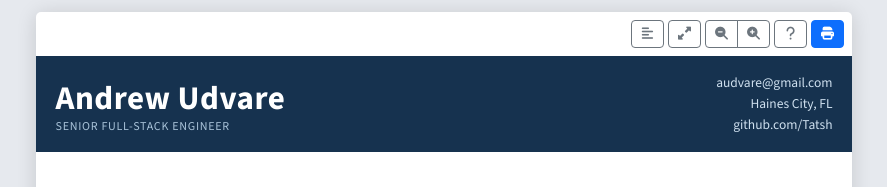
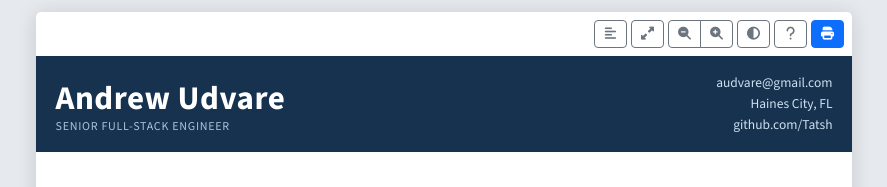
Before and after one commit to Tatsh/tatsh.github.io, a Jekyll site: the page built from index.md, in a window 1280 px wide. Shown: the top 187 px of the page, without its empty margins (196-1083 px from the left). Built offline with Jekyll 4.4.1, drawn with Linux system fonts in a browser that asks for light colours.

Commit message:
project: add dark mode
Follows the operating system by default through prefers-color-scheme. A
toolbar button cycles between following the system, light, and dark; the two
pinned states are remembered, and returning to auto resumes tracking the
system, including changes made while the page is open.

The colour tokens are now semantic rather than named after a colour. The
masthead background and the heading text shared one value in light mode but
have to diverge in dark, so they are separate tokens, along with the sheet,
the page backdrop, the masthead foreground, and the keyboard chips.

The printed sheet is unaffected: the print rules restate the light palette,
so a dark screen still produces the same one-page PDF on letter and A4.

Bootstrap components read data-bs-theme, which needs the resolved theme
rather than auto, so it is tracked separately and updated when the system
preference changes. A small script in the document head applies a pinned
theme before first paint to avoid a flash of the wrong one.

Signed-off-by: Andrew Udvare <audvare@gmail.com>

```diff
--- a/_includes/help-dialog.html
+++ b/_includes/help-dialog.html
@@ -5,6 +5,8 @@
     <dd>Toolbar button. Hidden on narrow screens.</dd>
     <dt>Page width or full window</dt>
     <dd>Toolbar button. Hidden unless the window is wider than the page.</dd>
+    <dt>Theme</dt>
+    <dd>Toolbar button, cycling between following the system, light, and dark.</dd>
     <dt>Text size</dt>
     <dd>
       The magnifier buttons, or <kbd>Ctrl</kbd> <kbd>+</kbd> and <kbd>Ctrl</kbd> <kbd>-</kbd>.
--- a/_includes/toolbar.html
+++ b/_includes/toolbar.html
@@ -40,6 +40,10 @@
       <span class="visually-hidden">Increase text size</span>
     </button>
   </span>
+  <button id="theme-toggle" type="button" class="btn btn-sm btn-outline-secondary">
+    <i id="theme-icon" class="fa-solid fa-circle-half-stroke" aria-hidden="true"></i>
+    <span class="visually-hidden" id="theme-label">Theme: follow the system</span>
+  </button>
   <button id="help-btn" type="button" class="btn btn-sm btn-outline-secondary">
     <i class="fa-solid fa-question" aria-hidden="true"></i>
     <span class="visually-hidden">Keyboard shortcuts and gestures</span>
--- a/_layouts/resume.html
+++ b/_layouts/resume.html
@@ -33,6 +33,20 @@
       referrerpolicy="no-referrer"
     />
     <link rel="stylesheet" href="{{ '/assets/css/resume.css' | relative_url }}" />
+    <script>
+      // Applied before first paint so a pinned theme does not flash the other
+      // one. 'auto' is the default and needs no attribute: CSS follows the OS.
+      try {
+        var t = window.localStorage.getItem('resume-theme');
+        if (t) document.documentElement.setAttribute('data-theme', t);
+        var dark =
+          t === 'dark' ||
+          (t !== 'light' && window.matchMedia('(prefers-color-scheme: dark)').matches);
+        document.documentElement.setAttribute('data-bs-theme', dark ? 'dark' : 'light');
+      } catch (e) {
+        /* Storage unavailable; fall back to following the OS. */
+      }
+    </script>
   </head>
 
   <body>
--- a/_sass/_resume.scss
+++ b/_sass/_resume.scss
@@ -76,20 +76,68 @@
 }
 
 :root {
-  --navy: #16324f;
-  --navy-deep: #0e2338;
+  /* Tokens are semantic rather than named after a colour, because the masthead
+     background and the heading text share one value in light mode but must
+     diverge in dark. */
+  --masthead-bg: #16324f;
+  --masthead-fg: #fff;
+  --masthead-link: #cfe0ef;
+  --masthead-muted: #a9c3d9;
+  --heading: #16324f;
   --accent: #2f6690;
   --accent-soft: #e7eef5;
   --rule: #d3dae3;
   --ink: #1a1d23;
   --muted: #56606e;
   --panel: #f2f5f9;
+  --sheet: #fff;
+  --page-bg: #e6e9ee;
+  --kbd-bg: #16324f;
+  --kbd-fg: #fff;
+  --on-accent: #fff;
+  --backdrop: 14, 35, 56;
+  --shadow: 0, 0, 0;
 
   /* Source Sans 3 throughout. Its moderate x-height keeps more words per
      line than Inter or Open Sans at the same size, which is what buys the
      printed sheet a full point of type over a wider family. */
   --font-body: 'Source Sans 3', 'Source Sans Fallback', 'Helvetica Neue', Arial, sans-serif;
   --font-head: var(--font-body);
+}
+
+/* Dark palette. Applied when the OS asks for dark and the reader has not
+   pinned light, or when they have pinned dark outright. Both selectors carry
+   the same specificity as each other and as the print override below, so
+   source order decides, and print comes last. */
+@mixin dark-tokens {
+  --masthead-bg: #0d1b28;
+  --masthead-fg: #e9f0f7;
+  --masthead-link: #9dc3e3;
+  --masthead-muted: #7f9cb5;
+  --heading: #9dc3e3;
+  --accent: #6cb0e8;
+  --accent-soft: #1b2a38;
+  --rule: #2b3440;
+  --ink: #dde5ed;
+  --muted: #98a5b3;
+  --panel: #161d25;
+  --sheet: #10161d;
+  --page-bg: #080b0f;
+  --kbd-bg: #6cb0e8;
+  --kbd-fg: #0d1b28;
+  --on-accent: #0d1b28;
+  --backdrop: 0, 0, 0;
+  --shadow: 0, 0, 0;
+}
+
+@media (prefers-color-scheme: dark) {
+  :root:not([data-theme='light']) {
+    @include dark-tokens;
+  }
+}
+
+:root[data-theme='dark'] {
+  @include dark-tokens;
 }
 
 /* Driven by the text-size controls. Deliberately a custom property rather
@@ -118,7 +166,7 @@
 
 .resume {
   max-width: 8.5in;
-  background: #fff;
+  background: var(--sheet);
 }
 
 a {
@@ -128,13 +176,13 @@
 /* ---------- Masthead band ---------- */
 
 .masthead {
-  background: var(--navy);
-  color: #fff;
+  background: var(--masthead-bg);
+  color: var(--masthead-fg);
   padding: 1.1rem 1.3rem;
 }
 
 .masthead a {
-  color: #cfe0ef;
+  color: var(--masthead-link);
   text-decoration: none;
 }
 
@@ -143,11 +191,11 @@
   font-weight: 700;
   letter-spacing: 0.015em;
   line-height: 1;
-  color: #fff;
+  color: var(--masthead-fg);
 }
 
 .tagline {
-  color: #a9c3d9;
+  color: var(--masthead-muted);
   letter-spacing: 0.06em;
   text-transform: uppercase;
   font-size: 0.8rem;
@@ -157,7 +205,7 @@
 .contact {
   font-size: 0.9rem;
   line-height: 1.55;
-  color: #cfe0ef;
+  color: var(--masthead-link);
 }
 
 .body-pad {
@@ -172,7 +220,7 @@
   font-weight: 700;
   letter-spacing: 0.14em;
   text-transform: uppercase;
-  color: var(--navy);
+  color: var(--heading);
   border-bottom: 1px solid var(--rule);
   padding: 0 0 0.2rem 0.6rem;
   margin-bottom: 0.5rem;
@@ -200,7 +248,7 @@
 .job-title {
   font-size: 1.05rem;
   font-weight: 700;
-  color: var(--navy);
+  color: var(--heading);
 }
 
 .job-title .role {
@@ -210,7 +258,7 @@
 
 .dates {
   font-size: 0.8rem;
-  color: var(--navy);
+  color: var(--heading);
   white-space: nowrap;
   background: var(--accent-soft);
   border-radius: 2px;
@@ -294,7 +342,7 @@
 .proj-name,
 .up-name {
   font-weight: 700;
-  color: var(--navy);
+  color: var(--heading);
 }
 
 /* ---------- Toolbar ---------- */
@@ -321,8 +369,9 @@
   border-radius: 6px;
   padding: 18px 21px 16px;
   font-size: 14px;
+  background: var(--sheet);
   color: var(--ink);
-  box-shadow: 0 8px 40px rgba(0, 0, 0, 0.3);
+  box-shadow: 0 8px 40px rgba(var(--shadow), 0.3);
 }
 
 /* A dialog toggles display, which is not animatable on its own. Listing
@@ -348,11 +397,11 @@
 }
 
 #help-dialog::backdrop {
-  background: rgba(14, 35, 56, 0);
+  background: rgba(var(--backdrop), 0);
 }
 
 #help-dialog[open]::backdrop {
-  background: rgba(14, 35, 56, 0.45);
+  background: rgba(var(--backdrop), 0.45);
 }
 
 @starting-style {
@@ -362,7 +411,7 @@
   }
 
   #help-dialog[open]::backdrop {
-    background: rgba(14, 35, 56, 0);
+    background: rgba(var(--backdrop), 0);
   }
 }
 
@@ -382,7 +431,7 @@
   font-weight: 700;
   letter-spacing: 0.12em;
   text-transform: uppercase;
-  color: var(--navy);
+  color: var(--heading);
   border-bottom: 1px solid var(--rule);
   padding-bottom: 5px;
   margin-bottom: 11px;
@@ -394,7 +443,7 @@
 
 #help-dialog dt {
   font-weight: 700;
-  color: var(--navy);
+  color: var(--heading);
 }
 
 #help-dialog dd {
@@ -413,8 +462,8 @@
   font-size: 0.82em;
   padding: 0.1em 0.4em;
   border-radius: 3px;
-  background: var(--navy);
-  color: #fff;
+  background: var(--kbd-bg);
+  color: var(--kbd-fg);
 }
 
 /* Pinned in pixels rather than rem so the text-size control resizes the
@@ -449,7 +498,7 @@
 
 .expand-btn:hover,
 .expand-btn:focus-visible {
-  color: #fff;
+  color: var(--on-accent);
   background: var(--accent);
 }
 
@@ -487,13 +536,13 @@
 
 @media screen {
   body {
-    background: #e6e9ee;
+    background: var(--page-bg);
   }
 
   /* An even 12px frame all round. Deliberately px rather than rem so the
      text-size control resizes the content, not the gap around it. */
   .resume {
-    box-shadow: 0 2px 20px rgba(0, 0, 0, 0.14);
+    box-shadow: 0 2px 20px rgba(var(--shadow), 0.14);
     border-radius: 5px;
     overflow: hidden;
     margin: 12px auto;
@@ -571,6 +620,27 @@
     margin: 0;
   }
 
+  /* The sheet is always light, whatever the screen is showing. Matches the
+     specificity of the dark selectors above and comes later, so it wins. */
+  :root,
+  :root[data-theme] {
+    --masthead-bg: #16324f;
+    --masthead-fg: #fff;
+    --masthead-link: #cfe0ef;
+    --masthead-muted: #a9c3d9;
+    --heading: #16324f;
+    --accent: #2f6690;
+    --accent-soft: #e7eef5;
+    --rule: #d3dae3;
+    --ink: #1a1d23;
+    --muted: #56606e;
+    --panel: #f2f5f9;
+    --sheet: #fff;
+    --kbd-bg: #16324f;
+    --kbd-fg: #fff;
+    --on-accent: #fff;
+  }
+
   body {
     background: #fff;
     line-height: 1.18;
@@ -584,7 +654,7 @@
   }
 
   a {
-    color: var(--navy);
+    color: var(--heading);
     text-decoration: none;
   }
 
--- a/assets/js/resume.js
+++ b/assets/js/resume.js
@@ -40,6 +40,68 @@
       window.localStorage.setItem(STORAGE_KEY, twoColumn ? 'two' : 'single');
     } catch (e) {
       // Ignore storage failures; the toggle still works for this visit.
+    }
+  });
+
+  // Theme: auto follows the OS via prefers-color-scheme and needs no attribute;
+  // light and dark pin the choice. A pre-paint script in the document head
+  // applies a stored value before first render.
+  var THEMES = ['auto', 'light', 'dark'];
+  var THEME_ICONS = { auto: 'fa-circle-half-stroke', light: 'fa-sun', dark: 'fa-moon' };
+  var THEME_LABELS = {
+    auto: 'Theme: follow the system',
+    light: 'Theme: light',
+    dark: 'Theme: dark',
+  };
+  var THEME_KEY = 'resume-theme';
+  var themeBtn = document.getElementById('theme-toggle');
+  var themeIcon = document.getElementById('theme-icon');
+  var themeLabel = document.getElementById('theme-label');
+  var theme = 'auto';
+
+  var darkQuery = window.matchMedia('(prefers-color-scheme: dark)');
+
+  // Bootstrap's own components read data-bs-theme, and it needs the resolved
+  // theme rather than 'auto', so it is tracked separately and updated when the
+  // OS preference changes.
+  function syncBootstrapTheme() {
+    var resolved = theme === 'auto' ? (darkQuery.matches ? 'dark' : 'light') : theme;
+    document.documentElement.setAttribute('data-bs-theme', resolved);
+  }
+
+  darkQuery.addEventListener('change', syncBootstrapTheme);
+
+  function applyTheme(next) {
+    theme = next;
+    if (theme === 'auto') {
+      document.documentElement.removeAttribute('data-theme');
+    } else {
+      document.documentElement.setAttribute('data-theme', theme);
+    }
+    syncBootstrapTheme();
+    THEMES.forEach(function (name) {
+      themeIcon.classList.toggle(THEME_ICONS[name], name === theme);
+    });
+    themeLabel.textContent = THEME_LABELS[theme];
+    themeBtn.setAttribute('title', THEME_LABELS[theme]);
+  }
+
+  try {
+    var storedTheme = window.localStorage.getItem(THEME_KEY);
+    if (THEMES.indexOf(storedTheme) !== -1) theme = storedTheme;
+  } catch (e) {
+    // Storage can be unavailable in private browsing.
+  }
+
+  applyTheme(theme);
+
+  themeBtn.addEventListener('click', function () {
+    applyTheme(THEMES[(THEMES.indexOf(theme) + 1) % THEMES.length]);
+    try {
+      if (theme === 'auto') window.localStorage.removeItem(THEME_KEY);
+      else window.localStorage.setItem(THEME_KEY, theme);
+    } catch (e) {
+      // Ignore storage failures.
     }
   });
 
@@ -131,6 +193,7 @@
   // Function declarations hoist, so the applyX helpers below are already
   // bound by the time a gesture can fire.
   function resetAll() {
+    applyTheme('auto');
     twoColumn = true;
     apply(twoColumn);
     isWide = false;
@@ -141,6 +204,7 @@
       window.localStorage.removeItem(STORAGE_KEY);
       window.localStorage.removeItem(WIDTH_KEY);
       window.localStorage.removeItem(FONT_KEY);
+      window.localStorage.removeItem(THEME_KEY);
     } catch (e) {
       // Ignore storage failures.
     }
```
